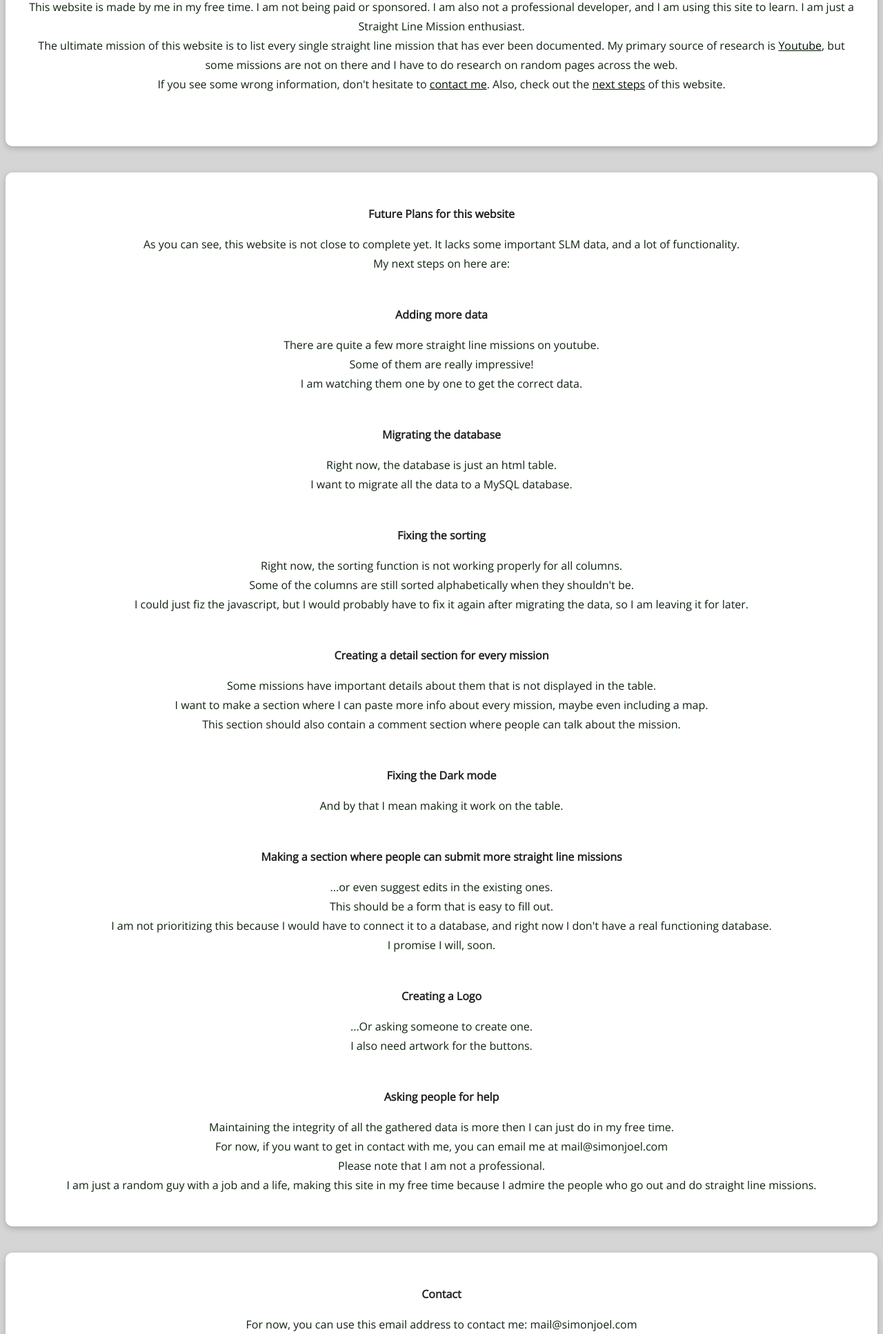
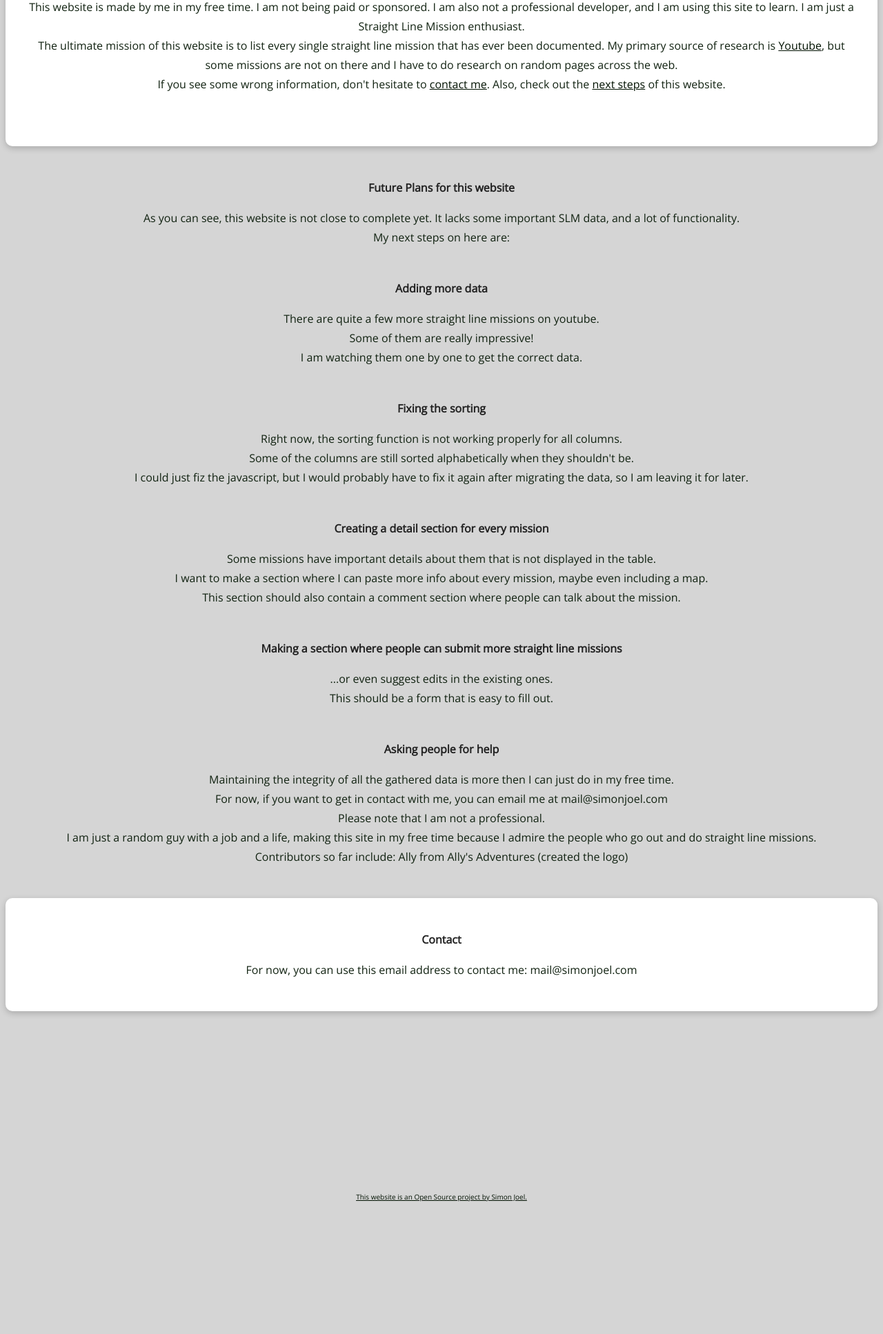
Before and after one commit to SamKry/straightlinewiki, a PHP site: page / in a window 1280 px wide. Shown: the part 1533-3467 px from the top of the page at 69% size. After the commit the page ends 3275 px from the top, so only its background shows below. Run offline with PHP 8.4, Linux system fonts and the light colour scheme; data that the repository does not hold is empty.

Commit message:
updated to do list

```diff
--- a/index.php
+++ b/index.php
@@ -1,9 +1,3 @@
-<!--This is an example file of a php index. It is by no means ready and shall not be displayed yet.
-My intention is to use this instead of the index.html.
-I have taken a break for a few weeks because I was on vacation and defenetly lost momentum for the release of this website,
-But I doubt that anyone will ever read this note... If anyone doeas, please understand that my life is very stressful at this moment and I just want to make a few commits to start being active again.
-I have some great ideas for the new feature.
-My first idea will be to actually use this index.php and delete this comment.-->
 
 <!DOCTYPE html>
 <head>
@@ -210,15 +204,12 @@ error_reporting(E_ALL);
   </div>
 <hr>
   <!--next steps-->
-  <div id="next" class="container">
+  <div id="next">
 	  <h3>Future Plans for this website</h3>
 	  <p>As you can see, this website is not close to complete yet. It lacks some important SLM data, and a lot of functionality.<br>My next steps on here are:</p>
 	  <hr>
 	  <b>Adding more data</b>
 	  <p>There are quite a few more straight line missions on youtube.<br>Some of them are really impressive!<br>I am watching them one by one to get the correct data.</p>
-	  <hr>
-	  <b>Migrating the database</b>
-	  <p>Right now, the database is just an html table.<br>I want to migrate all the data to a MySQL database.</p>
 	  <hr>
 	  <b>Fixing the sorting</b>
 	  <p>Right now, the sorting function is not working properly for all columns.<br>Some of the columns are still sorted alphabetically when they shouldn't be.<br>I could just fiz the javascript, but I would probably have to fix it again after migrating the data, so I am leaving it for later.</p>
@@ -226,17 +217,11 @@ error_reporting(E_ALL);
 	  <b>Creating a detail section for every mission</b>
 	  <p>Some missions have important details about them that is not displayed in the table.<br>I want to make a section where I can paste more info about every mission, maybe even including a map.<br>This section should also contain a comment section where people can talk about the mission.</p>
     <hr>
-    <b>Fixing the Dark mode</b>
-	  <p>And by that I mean making it work on the table.</p>
-  	 <hr>
 	  <b>Making a section where people can submit more straight line missions</b>
-	  <p>...or even suggest edits in the existing ones.<br>This should be a form that is easy to fill out.<br>I am not prioritizing this because I would have to connect it to a database, and right now I don't have a real functioning database.<br>I promise I will, soon.</p>
-	  <hr>
-    <b>Creating a Logo</b>
-	  <p>...Or asking someone to create one.<br>I also need artwork for the buttons.</p>
+	  <p>...or even suggest edits in the existing ones.<br>This should be a form that is easy to fill out.</p>
 	  <hr>
 	  <b>Asking people for help</b>
-	  <p>Maintaining the integrity of all the gathered data is more then I can just do in my free time.<br>For now, if you want to get in contact with me, you can email me at mail@simonjoel.com<br>Please note that I am not a professional.<br>I am just a random guy with a job and a life, making this site in my free time because I admire the people who go out and do straight line missions.</p>
+	  <p>Maintaining the integrity of all the gathered data is more then I can just do in my free time.<br>For now, if you want to get in contact with me, you can email me at mail@simonjoel.com<br>Please note that I am not a professional.<br>I am just a random guy with a job and a life, making this site in my free time because I admire the people who go out and do straight line missions.<br>Contributors so far include: Ally from Ally's Adventures (created the logo)</p>
   </div>
 <hr>
   <!--contacts-->
```
